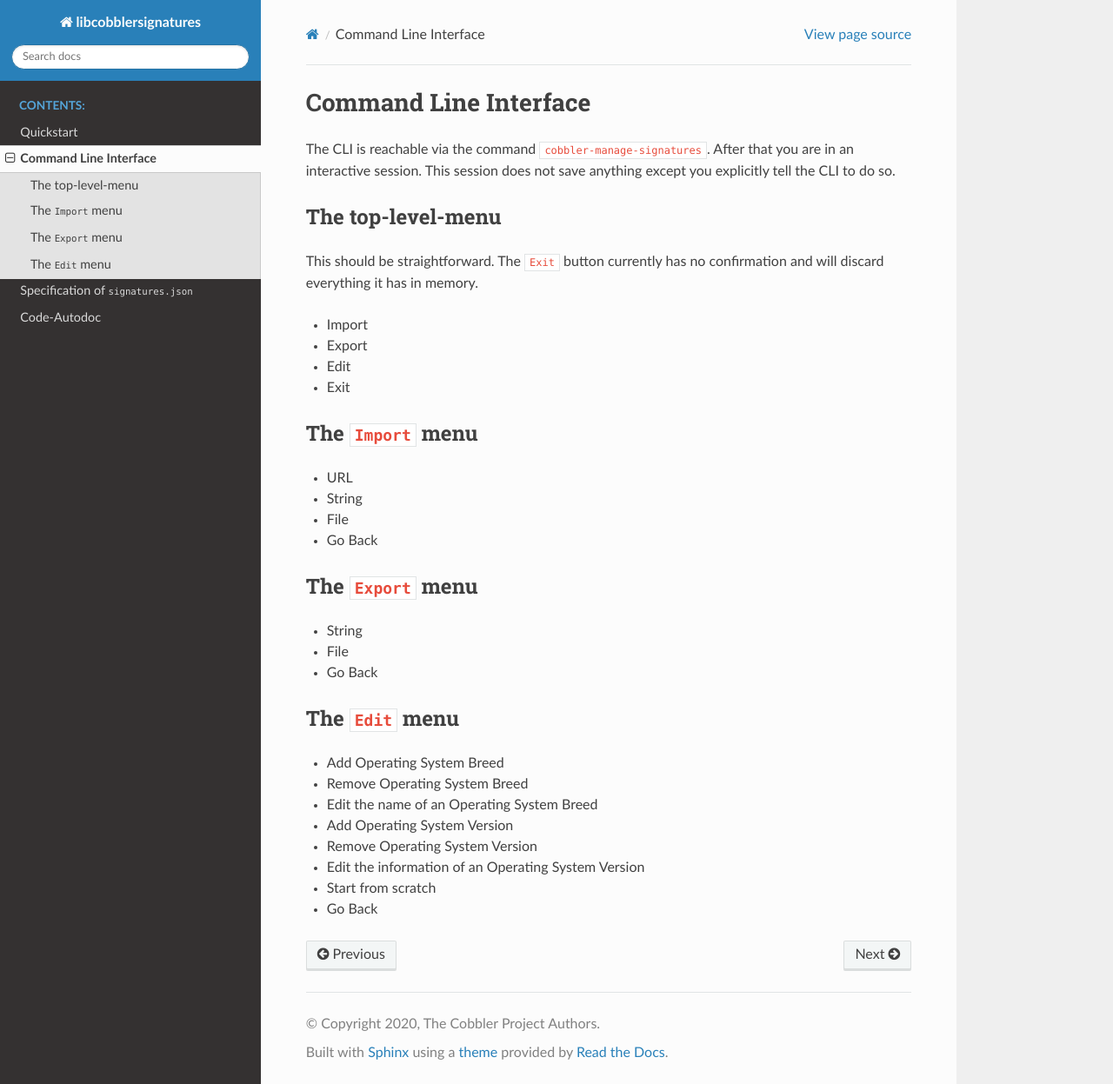
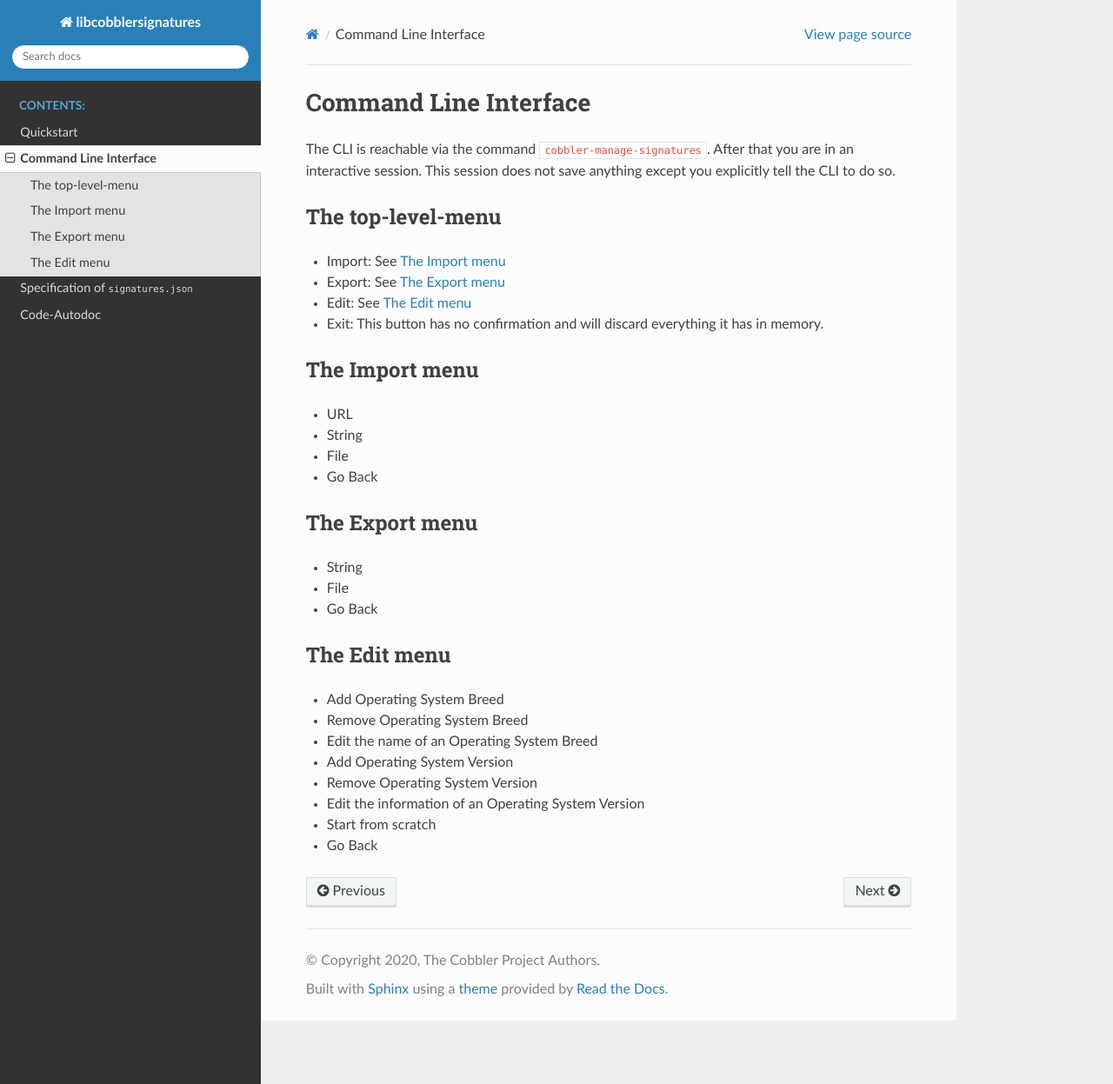
Before and after one commit to cobbler/libcobblersignatures, a Sphinx documentation site: the page built from docs/cli.rst, in a window 1280 px wide and 1247 px high. Shown: the whole window at 87% size. Built offline with Sphinx 7.4.7 and the Read the Docs theme 2.0.0, drawn with Linux system fonts in a browser that asks for light colours.

```diff
--- a/docs/cli.rst
+++ b/docs/cli.rst
@@ -8,31 +8,28 @@ session does not save anything except you explicitly tell the CLI to do so.
 The top-level-menu
 ##################
 
-This should be straightforward. The ``Exit`` button currently has no confirmation and will discard everything it has in
-memory.
+- Import: See :ref:`The Import menu`
+- Export: See :ref:`The Export menu`
+- Edit: See :ref:`The Edit menu`
+- Exit: This button has no confirmation and will discard everything it has in memory.
 
-- Import
-- Export
-- Edit
-- Exit
-
-The ``Import`` menu
-###################
+The Import menu
+###############
 
 - URL
 - String
 - File
 - Go Back
 
-The ``Export`` menu
-###################
+The Export menu
+###############
 
 - String
 - File
 - Go Back
 
-The ``Edit`` menu
-#################
+The Edit menu
+#############
 
 - Add Operating System Breed
 - Remove Operating System Breed
--- a/docs/conf.py
+++ b/docs/conf.py
@@ -30,6 +30,7 @@ release = '0.0.1'
 # Add any Sphinx extension module names here, as strings. They can be extensions coming with Sphinx (named
 # 'sphinx.ext.*') or your custom ones.
 extensions = [
+    'sphinx.ext.autosectionlabel',
     'sphinx.ext.autodoc'
 ]
 
```
